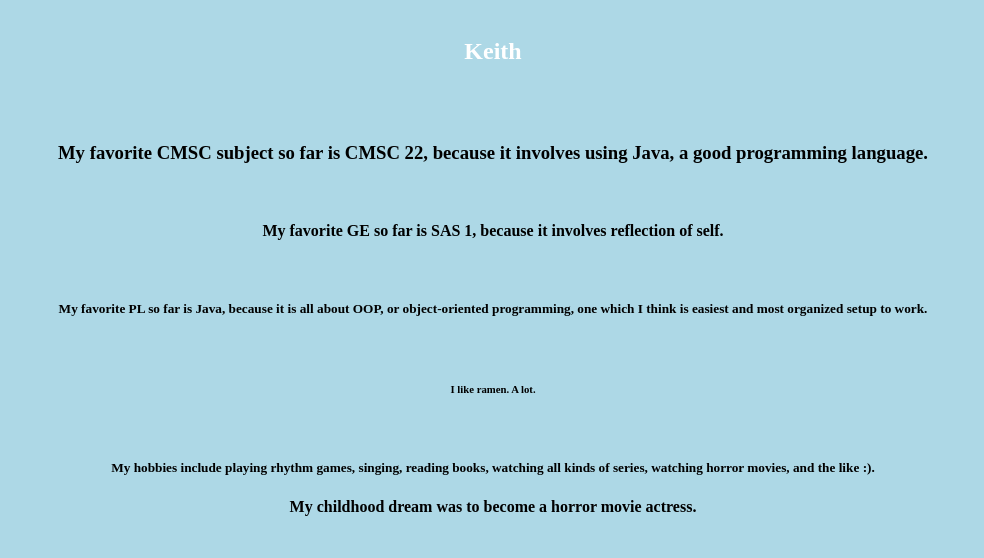
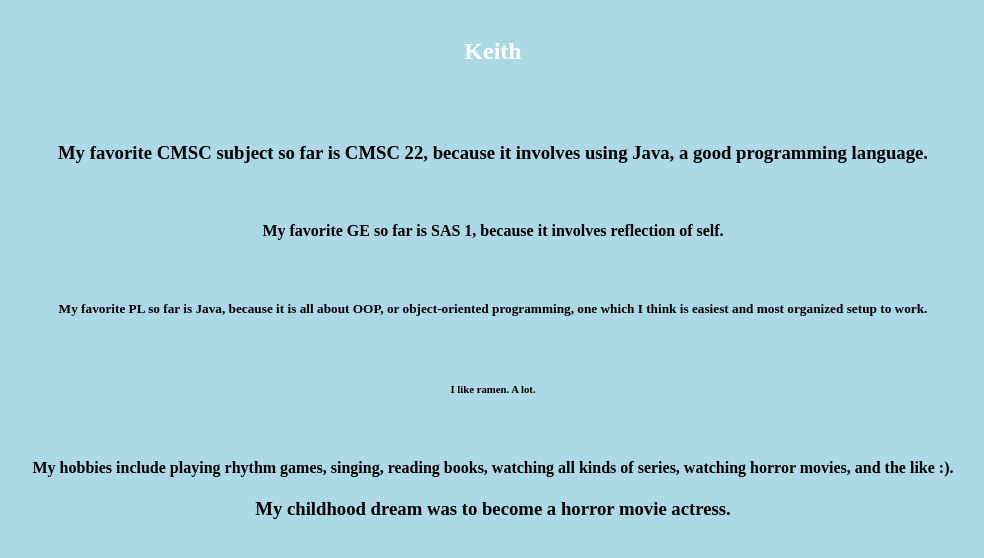
Before and after one commit to archeskeith/archeskeith.github.io, a plain HTML site: page index.html in a window 1280 px wide. Shown: the part 66-624 px from the top of the page, without its empty margins (147-1131 px from the left). Drawn offline with Linux system fonts and the light colour scheme.

Commit message:
Hobbies and childhood dream :)

```diff
--- a/index.html
+++ b/index.html
@@ -11,8 +11,8 @@
 	<h5>My favorite PL so far is Java, because it is all about OOP, or object-oriented programming, one which I think is easiest and most organized setup to work.</h5><br>
 	<h6>I like ramen. A lot.</h6><br>
 
-	<h5> My hobbies include playing rhythm games, singing, reading books, watching all kinds of series, watching horror movies, and the like :).
+	<h4> My hobbies include playing rhythm games, singing, reading books, watching all kinds of series, watching horror movies, and the like :).
 
-	<h4> My childhood dream was to become a horror movie actress. </h4>
+	<h3> My childhood dream was to become a horror movie actress. </h3>
 	</center>
 </html>
```
